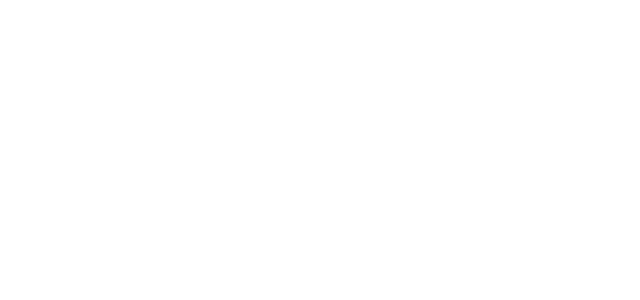
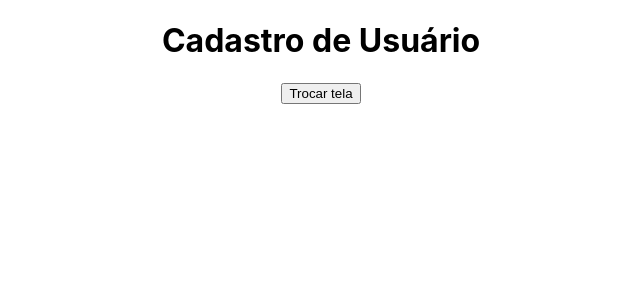
Before and after one commit to future4code/jemison-Rafael-Lopes, a React (Create React App) app in the folder modulo-3/apis-labenusers/cadastro-de-usuarios/: page / in a window 1280 px wide. Shown: the top 300 px of the page, without its empty margins (319-959 px from the left). Built offline with nearby package versions, Linux system fonts and the light colour scheme.

Commit message:
Criar lógica para trocar telas

```diff
--- a/modulo-3/apis-labenusers/cadastro-de-usuarios/src/components/CadastroUsuario.js
+++ b/modulo-3/apis-labenusers/cadastro-de-usuarios/src/components/CadastroUsuario.js
@@ -1,12 +1,12 @@
 import React from 'react'
 
 function CadastroUsuario(props) {
-    const {handleLista} = props;
+    const {handleCadastro} = props;
 
     return (
         <div>
-            <h1>Cadastro de Usuário (Login)</h1>
-            <button onClick={handleLista}>Trocar tela</button>
+            <h1>Cadastro de Usuário</h1>
+            <button onClick={handleCadastro}>Trocar tela</button>
         </div>
     )
 }
--- a/modulo-3/apis-labenusers/cadastro-de-usuarios/src/components/ListaDeUsuarios.js
+++ b/modulo-3/apis-labenusers/cadastro-de-usuarios/src/components/ListaDeUsuarios.js
@@ -6,7 +6,7 @@ function ListaDeUsuarios(props) {
     return (
         <div>
             <h1>Lista de Usuários</h1>
-            <button onClick={handleCadastro}>Trocar tela</button>
+            <button onClick={handleCadastro}>Voltar</button>
         </div>
     )
 }
--- a/modulo-3/apis-labenusers/cadastro-de-usuarios/src/components/Seletor.js
+++ b/modulo-3/apis-labenusers/cadastro-de-usuarios/src/components/Seletor.js
@@ -1,11 +1,21 @@
-import React from 'react'
+import React, { useState } from 'react'
+import CadastroUsuario from './CadastroUsuario';
+import ListaDeUsuarios from './ListaDeUsuarios';
 
 function Seletor() {
-  return (
-   <section>
+    const [cadastro, setCadastro] = useState(false);
 
-   </section>
-  )
+    const trocarTela = () => {
+        setCadastro(!cadastro)
+    }
+
+    if (cadastro) {
+        return <ListaDeUsuarios handleCadastro={trocarTela} />
+    } else {
+        return <CadastroUsuario handleCadastro={trocarTela} />
+    }
+
+
 }
 
 export default Seletor;
```
